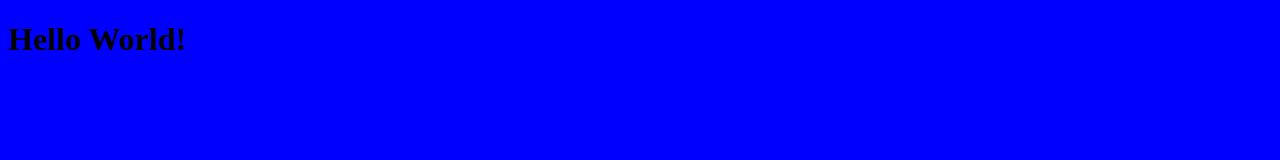
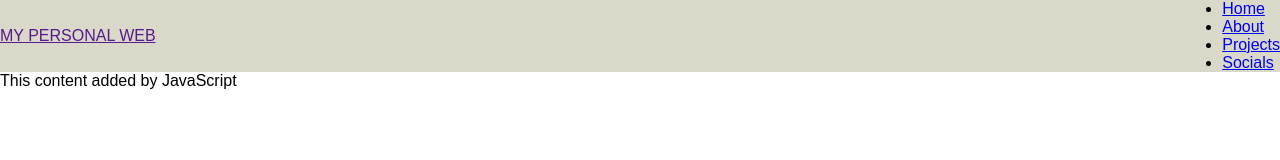
Before and after one commit to Mike-Muteithia/my-p_w-1, a plain HTML site: page index.html in a window 1280 px wide. Drawn offline with Linux system fonts and the light colour scheme.

Commit message:
Added navigation bar

```diff
--- a/index.html
+++ b/index.html
@@ -1,10 +1,34 @@
 <!DOCTYPE html>
 <html lang="eng">
     <head>
+        <meta charset="UFT-8">
+        <meta name="viewport" content="width=device-width, initial-scale=1.0">
         <link rel="stylesheet" href="styles.css" />
         <title>My Personal Website</title>
     </head>
     <body>
-        <h1>Hello World!</h1>
+        <header>
+            <nav class="navbar">
+                <a href="" class="nav-title">
+                    <h2 class="title-text">MY PERSONAL WEB</h2>
+                </a>
+            </nav>
+            <ul class="nav-board">
+                <li class="nav-item">
+                    <a href="#home" class="nav-link">Home</a>
+                </li>
+                <li class="nav-item">
+                    <a href="#about" class="nav-link">About</a>
+                </li>
+                <li class="nav-item">
+                    <a href="#projects" class="nav-link">Projects</a>
+                </li>
+                <li class="nav-item">
+                    <a href="#socials" class="nav-link">Socials</a>
+                </li>
+            </ul>
+        </header>
+        <script src="script.js"></script>
+
     </body>
 </html>
--- a/styles.css
+++ b/styles.css
@@ -1,3 +1,25 @@
-body {
-    background-color: blue;
+/* Imported Google fonts */
+@import url('https://fonts.googleapis.com/css2?family=Poppins:ital,wght@0,100;0,200;0,300;0,400;0,500;0,600;0,700;0,800;0,900;1,100;1,200;1,300;1,400;1,500;1,600;1,700;1,800;1,900&display=swap');
+
+* {
+    margin: 0;
+    padding: 0;
+    box-sizing: border-box;
+    font: 1em sans-serif;
 }
+
+
+header {
+    background-color: rgb(218, 216, 201);
+}
+
+header {
+    display: flex;
+    align-items: center;
+    justify-content: space-between;
+}
+
+.navbar .nav-board {
+    display: flex;
+    gap: 10px;
+}
```
